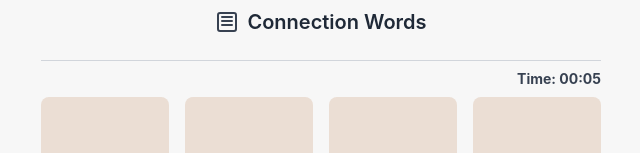
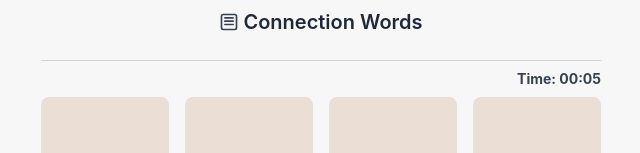
Before and after one commit to Heminyildiz/ConnectionWords, a React (Create React App) app: page / in a window 1280 px wide. Shown: the top 153 px of the page, without its empty margins (319-959 px from the left). Built offline with nearby package versions, Linux system fonts and the light colour scheme.

Commit message:
Update Header.jsx

```diff
--- a/src/components/Header.jsx
+++ b/src/components/Header.jsx
@@ -2,15 +2,12 @@ import React from 'react';
 
 const Header = () => {
   return (
-    <header className="py-2 bg-transparent">
-      <div className="flex items-center justify-center">
-        {/* Küçük belge/text simgesi */}
+    <header className="py-2 flex items-center justify-center">
+      <div className="flex items-center">
         <svg
-          className="h-6 w-6 text-gray-700 mr-2"
+          className="h-5 w-5 text-gray-700 mr-1"
           xmlns="http://www.w3.org/2000/svg"
-          fill="none"
-          viewBox="0 0 24 24"
-          stroke="currentColor"
+          fill="none" viewBox="0 0 24 24" stroke="currentColor"
         >
           <path strokeLinecap="round" strokeLinejoin="round" strokeWidth={2} d="M7 7h10M7 11h10M7 15h10M5 3h14a2 2 0 012 2v14a2 2 0 01-2 2H5a2 2 0 01-2-2V5a2 2 0 012-2z" />
         </svg>
```
